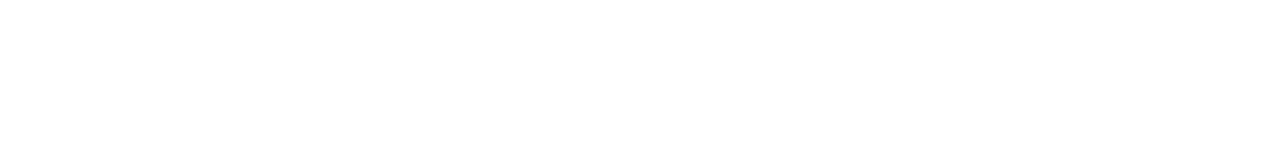
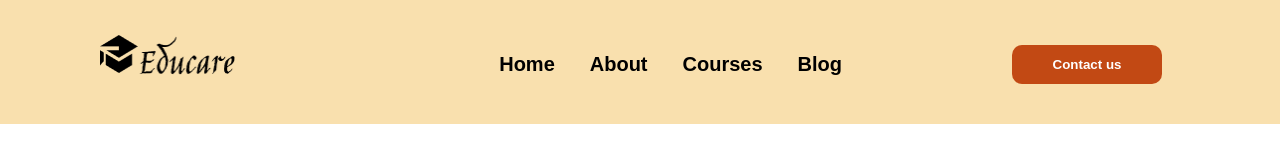
Before and after one commit to dashamamasalieva/education, a plain HTML site: page index.html in a window 1280 px wide. Drawn offline with Linux system fonts and the light colour scheme.

Commit message:
Создала шапку

```diff
--- a/index.html
+++ b/index.html
@@ -1,11 +1,26 @@
 <!DOCTYPE html>
 <html lang="ru">
+
 <head>
     <meta charset="UTF-8">
     <meta name="viewport" content="width=device-width, initial-scale=1.0">
     <title>Education</title>
+    <link rel="stylesheet" href="styles/style.css">
 </head>
+
 <body>
+    <header>
+        <img src="img/Frame 1.png" alt="">
+        <button>Contact us</button>
+        <div class="main_menu">
+            <ul>
+                <li>Home</li>
+                <li>About</li>
+                <li>Courses</li>
+                <li>Blog</li>
+            </ul>
+        </div>
+    </header>
+</body>
 
-</body>
 </html>
--- /dev/null
+++ b/styles/style.css
@@ -0,0 +1,56 @@
+*{
+    margin: 0 auto;
+    box-sizing: border-box;
+    padding: 0  auto;
+    font-family: Arial, Helvetica, sans-serif;
+}
+
+header{
+    width: 1280px;
+    height: 124px;
+    background-color: #F9E0AE;
+}
+body{
+
+    width: 1280px;
+}
+.main_menu  ul li{
+    text-decoration: none;
+    display: inline-block;
+    margin-left: 15px;
+    font-size: 20px;
+    margin-right: 20px;
+}
+.main_menu ul{
+    display: flex;
+    float: right;
+    margin-top: 53px;
+    padding-right: 150px;
+}
+.main_menu{
+    margin-left: 400px;
+    font-size: 20px;
+    margin-top: 0;
+    color: black;
+    font-weight: bold;
+}
+button{
+    background-color:#C24914 ;
+    width: 150px;
+    height: 39px;
+    margin-top: 45px;
+    margin-right: 118px;
+    border: 0;
+    border-radius: 10px;
+    color: white;
+    font-weight: 700;
+    float: right;
+}
+header img{
+    float: left;
+    width: 135px;
+    height: 59px;
+    margin-top: 35px;
+    margin-left: 100px;
+
+}
```
Also changed, not shown: img/Frame 1.png (added).
